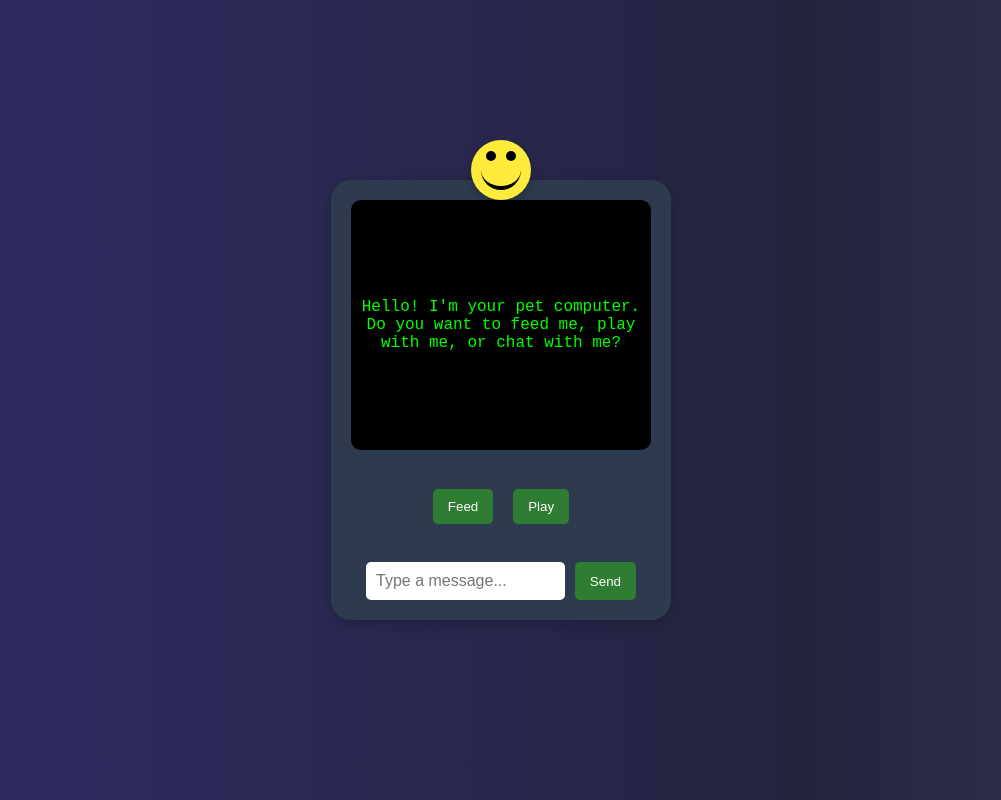
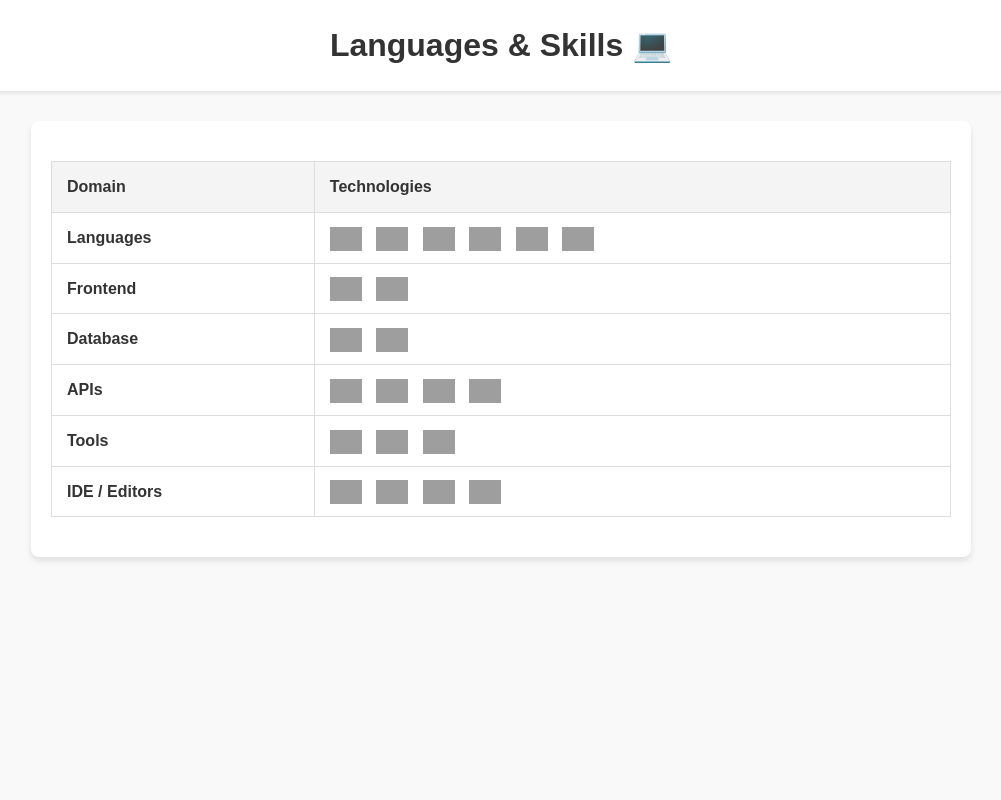
Before and after one commit to Celinenana/Celinenana.github.io, a plain HTML site: page skills.html in a window 1280 px wide. Shown: the whole page, without its empty margins (139-1140 px from the left). Drawn offline with Linux system fonts and the light colour scheme; grey boxes are pictures that could not be loaded.

Commit message:
update skills

```diff
--- a/skills.html
+++ b/skills.html
@@ -3,202 +3,121 @@
 <head>
     <meta charset="UTF-8">
     <meta name="viewport" content="width=device-width, initial-scale=1.0">
-    <title>Interactive Pet - Celine Zhou</title>
-    <link rel="stylesheet" href="styles.css">
+    <title>Skills</title>
     <style>
-        /* 页面样式 */
         body {
             font-family: Arial, sans-serif;
-            display: flex;
-            justify-content: center;
-            align-items: center;
-            height: 100vh;
             margin: 0;
-            background-color: #e0f7fa;
+            padding: 0;
+            background-color: #f9f9f9; /* Light background */
+            color: #333;
+            line-height: 1.6;
         }
-
-        .pet-computer {
-            width: 300px;
-            height: 400px;
-            background-color: #2e3b4e;
-            border-radius: 20px;
-            box-shadow: 0px 4px 15px rgba(0, 0, 0, 0.2);
-            display: flex;
-            flex-direction: column;
-            align-items: center;
-            justify-content: space-between;
+        header {
+            text-align: center;
+            padding: 20px 0;
+            background-color: #ffffff;
+            box-shadow: 0 2px 4px rgba(0, 0, 0, 0.1);
+        }
+        header h1 {
+            font-size: 2rem;
+            margin: 0;
+            color: #333;
+        }
+        main {
+            max-width: 900px;
+            margin: 30px auto;
             padding: 20px;
-            position: relative;
+            background: #ffffff;
+            border-radius: 8px;
+            box-shadow: 0 4px 6px rgba(0, 0, 0, 0.1);
         }
-
-        .screen {
+        table {
             width: 100%;
-            height: 250px;
-            background-color: #000;
-            border-radius: 10px;
-            display: flex;
-            align-items: center;
-            justify-content: center;
-            color: #00ff00;
-            font-family: 'Courier New', Courier, monospace;
-            padding: 10px;
-            box-sizing: border-box;
-            text-align: center;
-            flex-direction: column;
+            border-collapse: collapse;
+            margin: 20px 0;
         }
-
-        .keyboard {
-            display: flex;
-            justify-content: center;
-            width: 90%;
-            margin-top: 10px;
+        th, td {
+            text-align: left;
+            padding: 12px 15px;
+            border: 1px solid #ddd;
         }
-
-        .button {
-            background-color: #2e7d32;
-            color: white;
-            border: none;
-            border-radius: 5px;
-            padding: 10px 15px;
-            margin: 0 10px;
-            cursor: pointer;
+        th {
+            background-color: #f4f4f4;
+            font-weight: bold;
         }
-
-        .button:hover {
-            background-color: #1b5e20;
+        td img {
+            height: 24px;
+            vertical-align: middle;
+            margin-right: 10px;
         }
-
-        .pet-face {
-            position: absolute;
-            top: -40px;
-            width: 60px;
-            height: 60px;
-            background-color: #ffeb3b;
-            border-radius: 50%;
-            box-shadow: 0px 4px 10px rgba(0, 0, 0, 0.2);
-            display: flex;
-            justify-content: center;
-            align-items: center;
-            flex-direction: column;
-        }
-
-        .eyes {
-            display: flex;
-            justify-content: space-between;
-            width: 30px;
-            margin-bottom: 5px; /* 将眼睛放到嘴巴上方 */
-        }
-
-        .eye {
-            width: 10px;
-            height: 10px;
-            background-color: black;
-            border-radius: 50%;
-        }
-
-        .mouth {
-            width: 40px;
-            height: 20px;
-            border-bottom: 4px solid black;
-            border-radius: 0 0 20px 20px;
-        }
-
-        .input-box {
-            width: 80%;
-            padding: 10px;
-            border: none;
-            border-radius: 5px;
-            font-size: 16px;
-        }
-
-        .input-box:focus {
-            outline: none;
-        }
-
-        .send-button {
-            background-color: #2e7d32;
-            color: white;
-            border: none;
-            border-radius: 5px;
-            padding: 10px 15px;
-            margin-left: 10px;
-            cursor: pointer;
-        }
-
-        .send-button:hover {
-            background-color: #1b5e20;
+        tr:hover {
+            background-color: #f9f9f9;
         }
     </style>
 </head>
 <body>
-
-    <!-- 小电脑电子宠物 -->
-    <div class="pet-computer">
-        <div class="pet-face" id="petFace">
-            <div class="eyes">
-                <div class="eye"></div>
-                <div class="eye"></div>
-            </div>
-            <div class="mouth" id="petMouth"></div>
-        </div>
-
-        <div class="screen" id="chatScreen">
-            Hello! I'm your pet computer. Do you want to feed me, play with me, or chat with me?
-        </div>
-
-        <div class="keyboard">
-            <button class="button" id="feedButton">Feed</button>
-            <button class="button" id="playButton">Play</button>
-        </div>
-
-        <div class="keyboard">
-            <input type="text" id="userInput" class="input-box" placeholder="Type a message...">
-            <button class="send-button" id="sendButton">Send</button>
-        </div>
-    </div>
-
-    <script>
-        const chatScreen = document.getElementById('chatScreen');
-        const petMouth = document.getElementById('petMouth');
-        const feedButton = document.getElementById('feedButton');
-        const playButton = document.getElementById('playButton');
-        const sendButton = document.getElementById('sendButton');
-        const userInput = document.getElementById('userInput');
-
-        // 喂食按钮点击事件
-        feedButton.addEventListener('click', () => {
-            chatScreen.textContent = "Yum! Thank you for the food! 😋";
-            petMouth.className = 'mouth happy-mouth'; // 开心的嘴巴
-        });
-
-        // 玩耍按钮点击事件
-        playButton.addEventListener('click', () => {
-            chatScreen.textContent = "Yay! I love playing with you! 😄";
-            petMouth.className = 'mouth happy-mouth'; // 开心的嘴巴
-        });
-
-        // 发送按钮点击事件
-        sendButton.addEventListener('click', () => {
-            const userMessage = userInput.value;
-            if (userMessage === '01' || userMessage === '11'|| userMessage === '10'|| userMessage === '00') {
-                chatScreen.textContent = "I understand you, my friend! 🖥️";
-                petMouth.className = 'mouth happy-mouth'; // 开心的嘴巴
-            } else {
-                chatScreen.textContent = "Sorry, I don't understand human language... 😕";
-                petMouth.className = 'mouth sad-mouth'; // 伤心的嘴巴
-            }
-            userInput.value = ''; // 清空输入框
-        });
-
-        // 设置嘴巴变化样式
-        function setMouth(happy) {
-            if (happy) {
-                petMouth.className = 'mouth happy-mouth';
-            } else {
-                petMouth.className = 'mouth sad-mouth';
-            }
-        }
-    </script>
-
+    <header>
+        <h1>Languages & Skills 💻</h1>
+    </header>
+    <main>
+        <table>
+            <tr>
+                <th>Domain</th>
+                <th>Technologies</th>
+            </tr>
+            <tr>
+                <td><strong>Languages</strong></td>
+                <td>
+                    <img src="https://img.shields.io/badge/-Java-007396?style=flat-square&logo=java&logoColor=white" alt="Java">
+                    <img src="https://img.shields.io/badge/-JavaScript-F7DF1E?style=flat-square&logo=javascript&logoColor=black" alt="JavaScript">
+                    <img src="https://img.shields.io/badge/-Python-3776AB?style=flat-square&logo=python&logoColor=white" alt="Python">
+                    <img src="https://img.shields.io/badge/-SQL-4479A1?style=flat-square&logo=sql&logoColor=white" alt="SQL">
+                    <img src="https://img.shields.io/badge/-OCaml-EC6813?style=flat-square&logo=ocaml&logoColor=white" alt="OCaml">
+                    <img src="https://img.shields.io/badge/-Prolog-7427F5?style=flat-square&logo=prolog&logoColor=white" alt="Prolog">
+                </td>
+            </tr>
+            <tr>
+                <td><strong>Frontend</strong></td>
+                <td>
+                    <img src="https://img.shields.io/badge/-HTML5-E34F26?style=flat-square&logo=html5&logoColor=white" alt="HTML5">
+                    <img src="https://img.shields.io/badge/-CSS3-1572B6?style=flat-square&logo=css3&logoColor=white" alt="CSS3">
+                </td>
+            </tr>
+            <tr>
+                <td><strong>Database</strong></td>
+                <td>
+                    <img src="https://img.shields.io/badge/-PostgreSQL-336791?style=flat-square&logo=postgresql&logoColor=white" alt="PostgreSQL">
+                    <img src="https://img.shields.io/badge/-MySQL-4479A1?style=flat-square&logo=mysql&logoColor=white" alt="MySQL">
+                </td>
+            </tr>
+            <tr>
+                <td><strong>APIs</strong></td>
+                <td>
+                    <img src="https://img.shields.io/badge/-OpenAI_API-412991?style=flat-square&logo=openai&logoColor=white" alt="OpenAI API">
+                    <img src="https://img.shields.io/badge/-Gemini_API-4285F4?style=flat-square&logo=google-cloud&logoColor=white" alt="Gemini API">
+                    <img src="https://img.shields.io/badge/-Ollama_GPAPI-000000?style=flat-square&logo=github&logoColor=white" alt="Ollama GPAPI">
+                    <img src="https://img.shields.io/badge/-11Labs_TTS-FF6C37?style=flat-square&logo=twilio&logoColor=white" alt="11Labs TTS">
+                </td>
+            </tr>
+            <tr>
+                <td><strong>Tools</strong></td>
+                <td>
+                    <img src="https://img.shields.io/badge/-Git-F05032?style=flat-square&logo=git&logoColor=white" alt="Git">
+                    <img src="https://img.shields.io/badge/-Docker-2496ED?style=flat-square&logo=docker&logoColor=white" alt="Docker">
+                    <img src="https://img.shields.io/badge/-Figma-F24E1E?style=flat-square&logo=figma&logoColor=white" alt="Figma">
+                </td>
+            </tr>
+            <tr>
+                <td><strong>IDE / Editors</strong></td>
+                <td>
+                    <img src="https://img.shields.io/badge/-IntelliJ_IDEA-000000?style=flat-square&logo=intellij-idea&logoColor=white" alt="IntelliJ IDEA">
+                    <img src="https://img.shields.io/badge/-VS_Code-007ACC?style=flat-square&logo=visual-studio-code&logoColor=white" alt="VS Code">
+                    <img src="https://img.shields.io/badge/-Eclipse_IDE-2C2255?style=flat-square&logo=eclipse-ide&logoColor=white" alt="Eclipse IDE">
+                    <img src="https://img.shields.io/badge/-Cursor-007396?style=flat-square&logo=visual-studio-code&logoColor=white" alt="Cursor">
+                </td>
+            </tr>
+        </table>
+    </main>
 </body>
 </html>
```
Also changed, not shown: script.js (added, +20 -0 lines).
